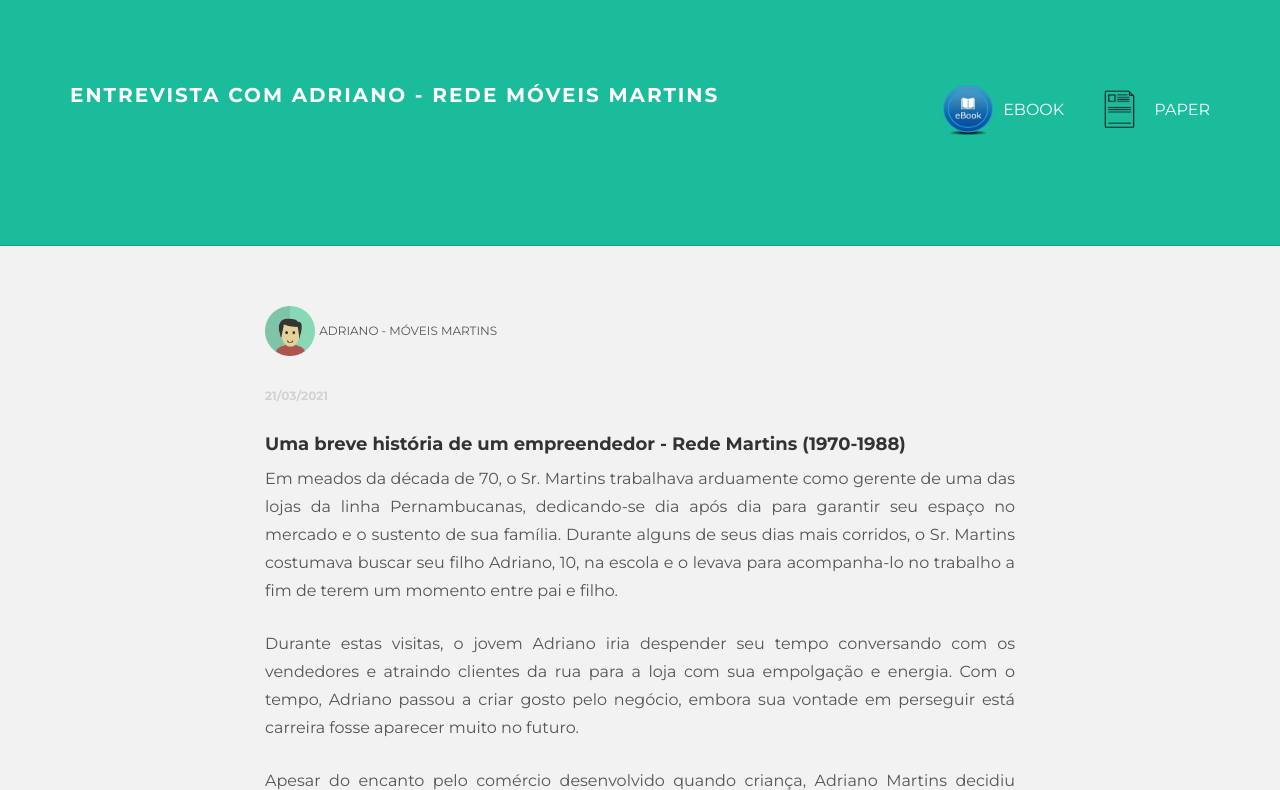
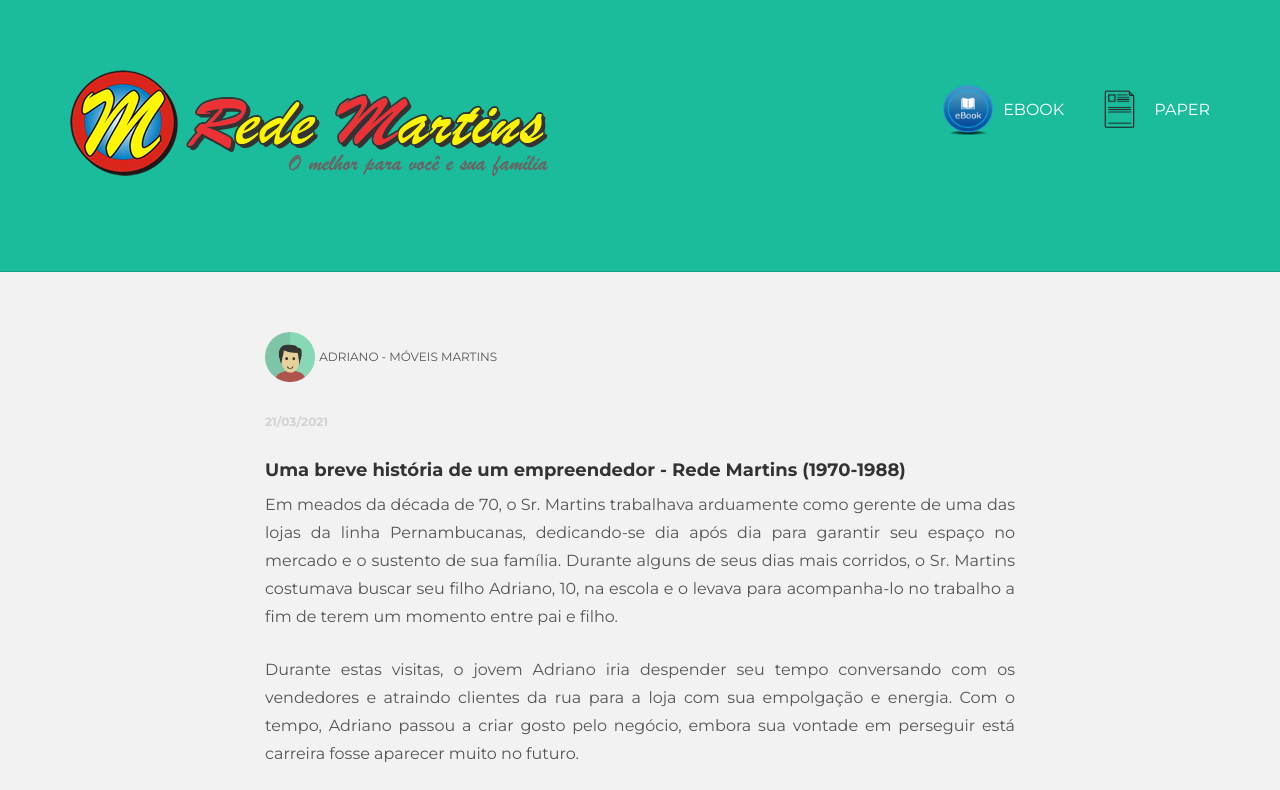
Before and after one commit to Ferrazol/Empreendedorismo, a plain HTML site: page index.html in a window 1280 px wide. Shown: the top 790 px of the page. Drawn offline with nearby package versions, Linux system fonts and the light colour scheme.

Commit message:
add logo

```diff
--- a/index.html
+++ b/index.html
@@ -26,7 +26,7 @@
         <div class="navbar-header">
           <button type="button" class="navbar-toggle" data-toggle="collapse" data-target=".navbar-collapse">
           </button>
-          <a class="navbar-brand">Entrevista com Adriano - Rede Móveis Martins</a>
+          <p><img class="img-responsive" src="assets/img/logomartins.png" alt=""></p>
         </div>
         <div class="navbar-collapse">
           <ul class="nav navbar-nav navbar-right">
```
Also changed, not shown: assets/img/logomartins.png (added).
